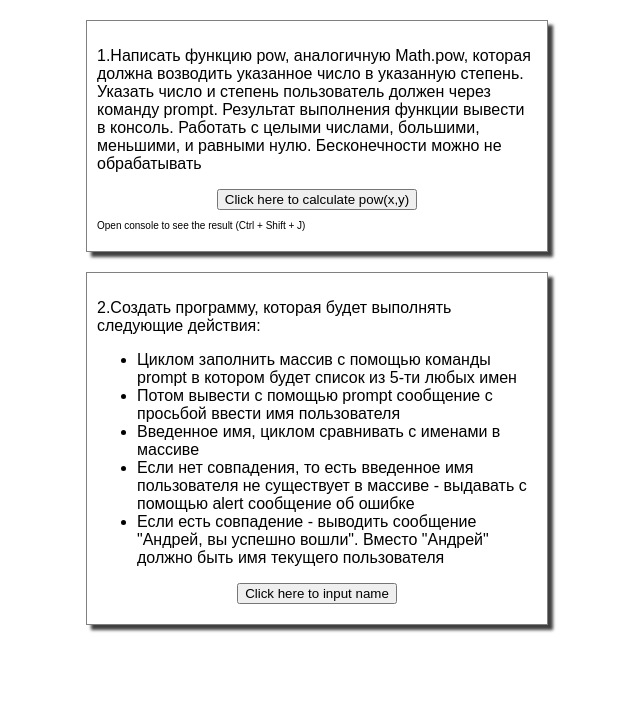
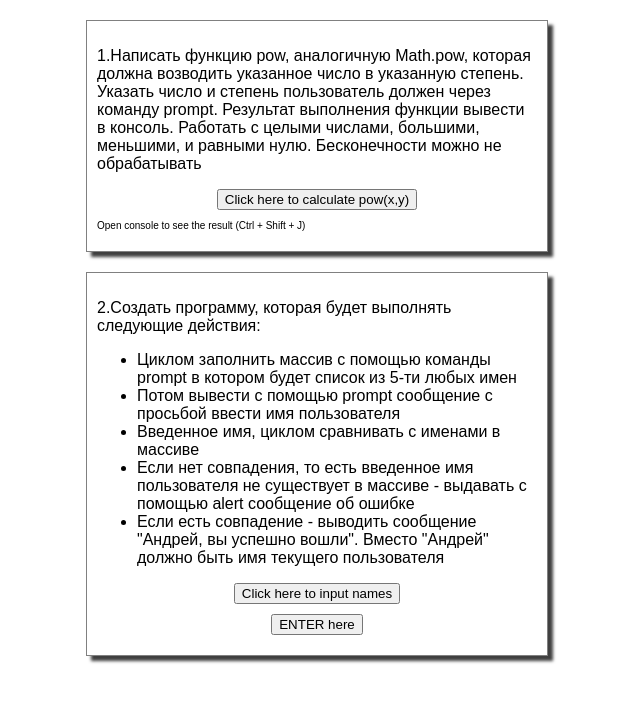
Before and after one commit to kontrrazvedchik/vitaliy_tkach.github.io, a plain HTML site: page Homework JS 1-2/index.html in a window 1280 px wide. Shown: the whole page, without its empty margins (323-963 px from the left). Drawn offline with Linux system fonts and the light colour scheme.

Commit message:
Homework JS 1-2 corrections

```diff
--- a/Homework JS 1-2/index.html
+++ b/Homework JS 1-2/index.html
@@ -9,7 +9,7 @@
 	<body>
 		<div class="homework">
 			<p>1.Написать функцию pow, аналогичную Math.pow, которая должна возводить указанное число в указанную степень. Указать число и степень пользователь должен через команду prompt. Результат выполнения функции вывести в консоль. Работать с целыми числами, большими, меньшими, и равными нулю. Бесконечности можно не обрабатывать</p>
-			<button name="pow" onclick="powButtonClicked();">Click here to calculate pow(x,y)</button>
+			<button name="pow" onclick="powButtonClicked()">Click here to calculate pow(x,y)</button>
 			<p class="text__p">Open console to see the result (Ctrl + Shift + J)</p>
 		</div>
 		<div class="homework">
@@ -21,7 +21,8 @@
 				<li>Если нет совпадения, то есть введенное имя пользователя не существует в массиве - выдавать с помощью alert сообщение об ошибке</li>
 				<li>Если есть совпадение - выводить сообщение "Андрей, вы успешно вошли". Вместо "Андрей" должно быть имя текущего пользователя</li>
 			</ul>
-			<button name="names" onclick="namesButtonClicked()";>Click here to input name</button>
+			<button name="names" onclick="namesButtonClicked()">Click here to input names</button>
+			<button name="enter" onclick="enterButtonClicked()">ENTER here</button>
 		</div>
 		<script src="js/pow.js"></script>
 		<script src="js/names.js"></script>
--- a/Homework JS 1-2/js/names.js
+++ b/Homework JS 1-2/js/names.js
@@ -6,8 +6,10 @@ function namesButtonClicked() {
   for (var i = 0; i < 5; i++) {
     names[i] = prompt('Введите ' + i + ' имя ', '');
   }
+}
 
-	var userName = prompt('Как Вас зовут?', '');
+function enterButtonClicked() {
+  userName = prompt('Как Вас зовут?', '');
 
   for (var i = 0; i < 5; i++) {
     if (names[i] == userName) {
@@ -15,6 +17,7 @@ function namesButtonClicked() {
       return;
     }
   }
+
   alert('ERROR!' + '\n' +
         'Извените, Введенное имя пользователя не существует!');
   return;
```
Lines whose indentation alone changed are shown as unchanged.
